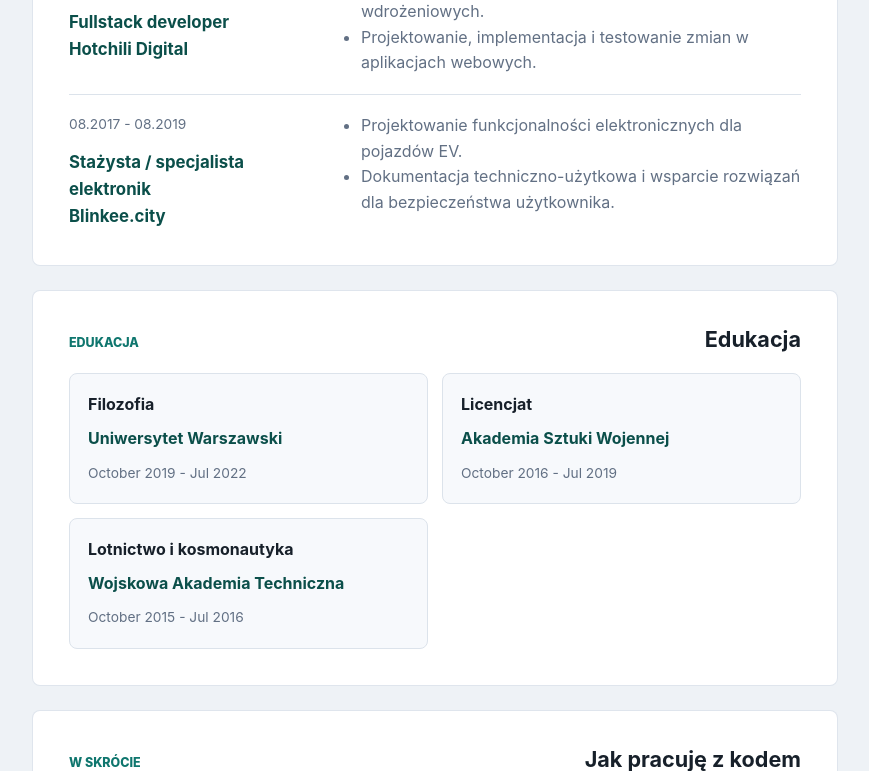
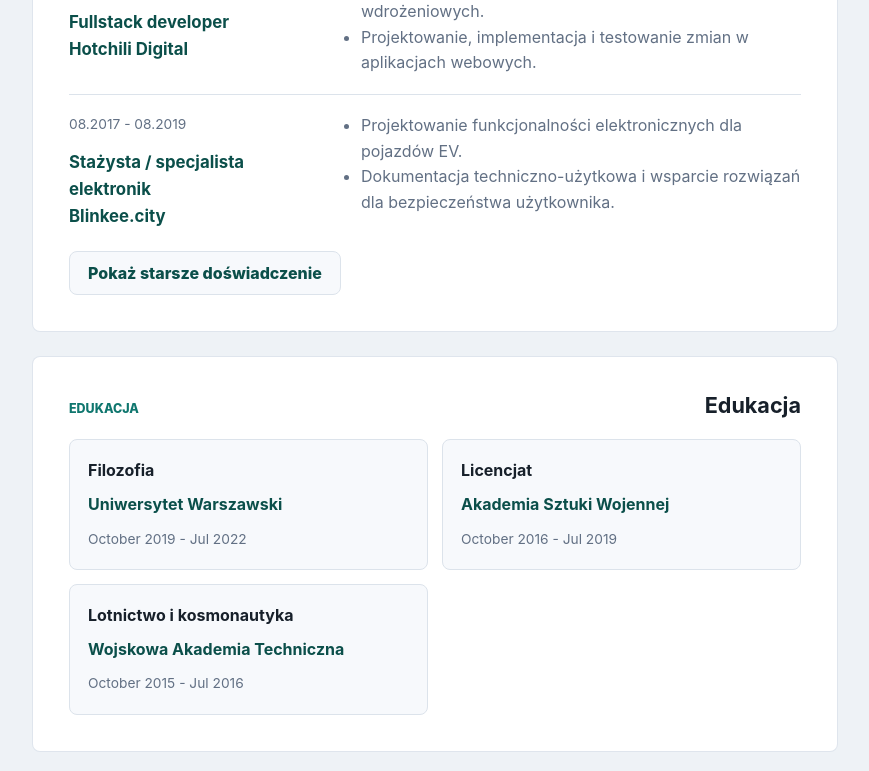
Before and after one commit to RufusCarlito/moje_CV, a PHP site: page / in a window 1280 px wide. Shown: the part 2083-2854 px from the top of the page, without its empty margins (382-1251 px from the left). Run offline with PHP 8.4, Linux system fonts and the light colour scheme.

Commit message:
Collapse older experience entries

```diff
--- a/assets/css/style.css
+++ b/assets/css/style.css
@@ -754,6 +754,40 @@ h1 {
   color: var(--muted);
 }
 
+.timeline-item--older {
+  animation: olderExperienceIn 180ms ease both;
+}
+
+.timeline-toggle {
+  min-height: 44px;
+  margin-top: 22px;
+  padding: 0 18px;
+  border: 1px solid var(--line);
+  border-radius: 8px;
+  background: var(--surface-muted);
+  color: var(--accent-dark);
+  font: inherit;
+  font-weight: 850;
+  cursor: pointer;
+}
+
+.timeline-toggle:hover {
+  border-color: var(--accent);
+  background: var(--accent-soft);
+}
+
+@keyframes olderExperienceIn {
+  from {
+    opacity: 0;
+    transform: translateY(-6px);
+  }
+
+  to {
+    opacity: 1;
+    transform: translateY(0);
+  }
+}
+
 .education-list {
   display: grid;
   grid-template-columns: repeat(2, minmax(0, 1fr));
--- a/assets/js/script.js
+++ b/assets/js/script.js
@@ -21,6 +21,8 @@ const translations = {
     "sections.focus": "Jak pracuję z kodem",
     "sections.nowEyebrow": "Aktualnie",
     "sections.now": "Czego szukam w kodzie",
+    "experience.showOlder": "Pokaż starsze doświadczenie",
+    "experience.hideOlder": "Ukryj starsze doświadczenie",
     "contact.phone": "Telefon",
     "contact.location": "Lokalizacja",
   },
@@ -44,6 +46,8 @@ const translations = {
     "sections.focus": "How I work with code",
     "sections.nowEyebrow": "Now",
     "sections.now": "What I look for in code",
+    "experience.showOlder": "Show older experience",
+    "experience.hideOlder": "Hide older experience",
     "contact.phone": "Phone",
     "contact.location": "Location",
   },
@@ -67,6 +71,8 @@ const translations = {
     "sections.focus": "Wie ich mit Code arbeite",
     "sections.nowEyebrow": "Aktuell",
     "sections.now": "Was ich im Code suche",
+    "experience.showOlder": "Ältere Erfahrung anzeigen",
+    "experience.hideOlder": "Ältere Erfahrung ausblenden",
     "contact.phone": "Telefon",
     "contact.location": "Standort",
   },
@@ -247,6 +253,7 @@ const educationTranslations = {
 };
 
 function applyLanguage(language) {
+  currentLanguage = language;
   const dictionary = translations[language] || translations.pl;
 
   document.documentElement.lang = language;
@@ -295,6 +302,8 @@ function applyLanguage(language) {
   document.querySelectorAll("[data-lang]").forEach((button) => {
     button.classList.toggle("is-active", button.dataset.lang === language);
   });
+
+  updateExperienceToggleText();
 }
 
 document.querySelectorAll("[data-lang]").forEach((button) => {
@@ -318,6 +327,31 @@ deviceViewButtons.forEach((button) => {
 });
 
 setDeviceView("desktop");
+
+const experienceToggle = document.querySelector("[data-experience-toggle]");
+const olderExperienceItems = document.querySelectorAll("[data-experience-older]");
+let currentLanguage = "pl";
+
+function updateExperienceToggleText() {
+  if (!experienceToggle) {
+    return;
+  }
+
+  const expanded = experienceToggle.getAttribute("aria-expanded") === "true";
+  const key = expanded ? "experience.hideOlder" : "experience.showOlder";
+  experienceToggle.textContent = translations[currentLanguage]?.[key] || translations.pl[key];
+}
+
+if (experienceToggle) {
+  experienceToggle.addEventListener("click", () => {
+    const expanded = experienceToggle.getAttribute("aria-expanded") === "true";
+    experienceToggle.setAttribute("aria-expanded", String(!expanded));
+    olderExperienceItems.forEach((item) => {
+      item.hidden = expanded;
+    });
+    updateExperienceToggleText();
+  });
+}
 
 document.querySelectorAll("[data-print-pdf]").forEach((button) => {
   button.addEventListener("click", () => {
--- a/index.php
+++ b/index.php
@@ -291,8 +291,8 @@ function e(string $value): string
                         <h2 id="experience-title" data-i18n="sections.experience">Doświadczenie</h2>
                     </div>
                     <div class="timeline">
-                        <?php foreach ($jobs as $job): ?>
-                            <article class="timeline-item">
+                        <?php foreach ($jobs as $index => $job): ?>
+                            <article class="timeline-item<?= $index >= 4 ? ' timeline-item--older' : ''; ?>"<?= $index >= 4 ? ' data-experience-older hidden' : ''; ?>>
                                 <div>
                                     <p class="timeline-item__period"><?= e($job['period']); ?></p>
                                     <h3><span data-job-role="<?= e($job['role']); ?>"><?= e($job['role']); ?></span> <span><?= e($job['company']); ?></span></h3>
@@ -305,6 +305,7 @@ function e(string $value): string
                             </article>
                         <?php endforeach; ?>
                     </div>
+                    <button class="timeline-toggle" type="button" data-experience-toggle data-i18n-toggle="showOlder" aria-expanded="false">Pokaż starsze doświadczenie</button>
                 </section>
 
                 <section class="section" aria-labelledby="education-title">
```
